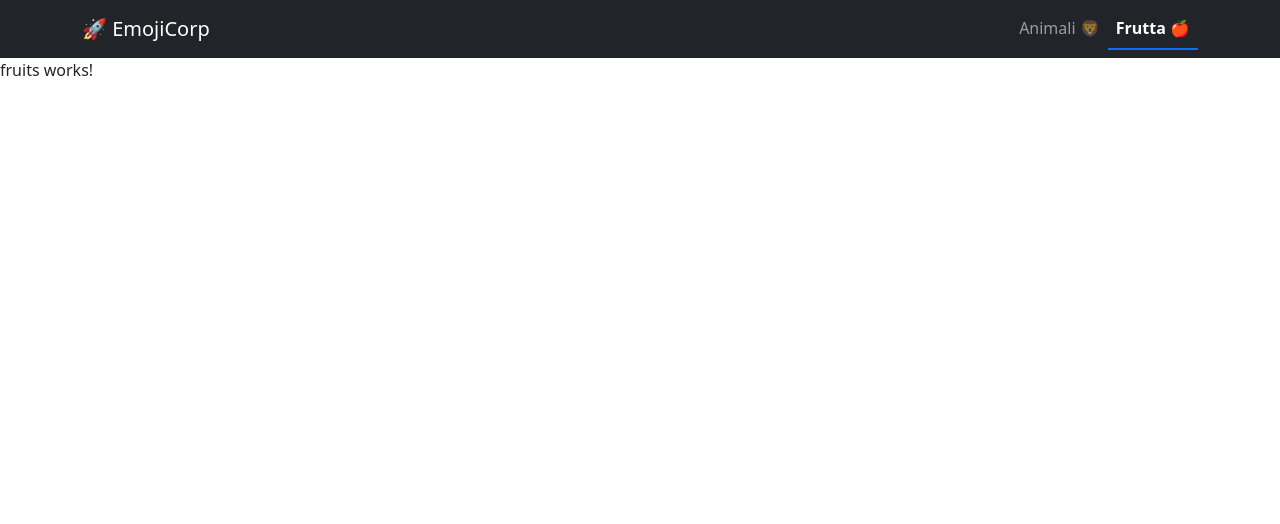
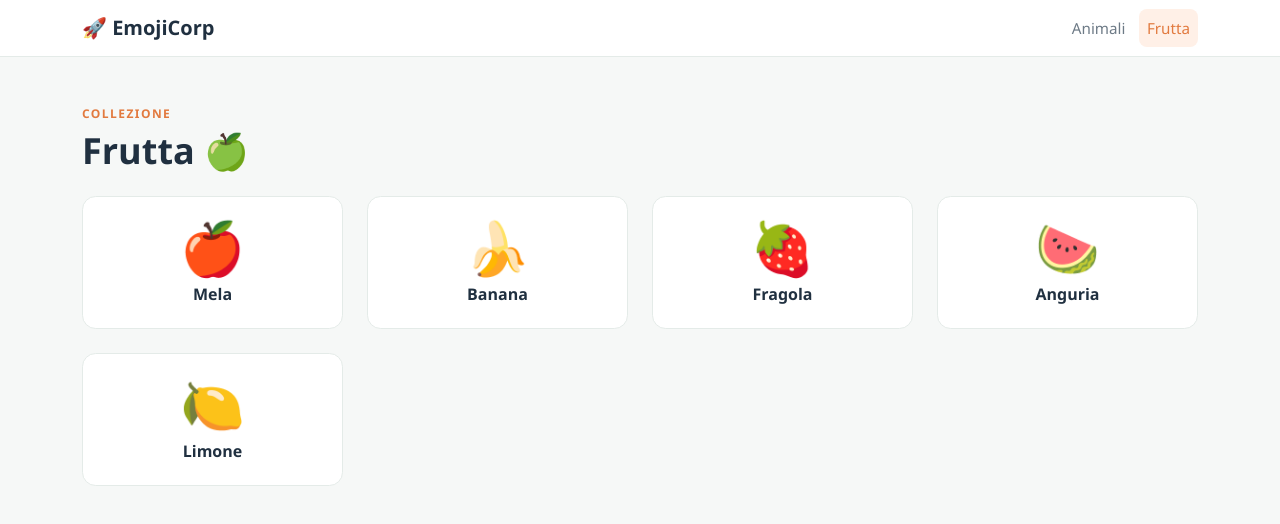
Before and after one commit to SiniscalchiDavide/Missione-EmojiCorp-La-Piattaforma-Universale, an Angular app in the folder emojicorp-app/: page /fruits in a window 1280 px wide. Shown: the top 524 px of the page. Built offline with nearby package versions, Linux system fonts and the light colour scheme.

Commit message:
Sistemata css

```diff
--- a/emojicorp-app/src/Pagine/animals/animals.html
+++ b/emojicorp-app/src/Pagine/animals/animals.html
@@ -1,13 +1,14 @@
-<h2 class="mb-4">Sezione Animali 🐾</h2>
+<header class="section-heading">
+  <p class="section-kicker">Collezione</p>
+  <h1>Animali 🐾</h1>
+</header>
 
 <div class="row">
   @for (item of animals; track item.name) {
     <div class="col-12 col-md-4 col-lg-3 mb-4">
-      <div class="card text-center shadow-sm h-100">
-        <div class="card-body">
-          <div class="display-1 mb-2">{{ item.emoji }}</div>
-          <h5 class="card-title">{{ item.name }}</h5>
-        </div>
+      <div class="emoji-card">
+        <span class="emoji-card__emoji" aria-hidden="true">{{ item.emoji }}</span>
+        <h2 class="emoji-card__name">{{ item.name }}</h2>
       </div>
     </div>
   }
--- a/emojicorp-app/src/Pagine/fruits/fruits.html
+++ b/emojicorp-app/src/Pagine/fruits/fruits.html
@@ -1 +1,15 @@
-<p>fruits works!</p>
+<header class="section-heading">
+  <p class="section-kicker">Collezione</p>
+  <h1>Frutta 🍏</h1>
+</header>
+
+<div class="row">
+  @for (item of fruits; track item.name) {
+    <div class="col-12 col-md-4 col-lg-3 mb-4">
+      <div class="emoji-card">
+        <span class="emoji-card__emoji" aria-hidden="true">{{ item.emoji }}</span>
+        <h2 class="emoji-card__name">{{ item.name }}</h2>
+      </div>
+    </div>
+  }
+</div>
--- a/emojicorp-app/src/Pagine/fruits/fruits.ts
+++ b/emojicorp-app/src/Pagine/fruits/fruits.ts
@@ -1,9 +1,18 @@
 import { Component } from '@angular/core';
 
 @Component({
+  selector: 'app-fruits',
+  standalone: true,
   imports: [],
-  selector: 'app-fruits',
-  styleUrl: './fruits.css',
   templateUrl: './fruits.html',
+  styleUrl: './fruits.css'
 })
-export class Fruits {}
+export class Fruits {
+  fruits = [
+    { name: 'Mela', emoji: '🍎' },
+    { name: 'Banana', emoji: '🍌' },
+    { name: 'Fragola', emoji: '🍓' },
+    { name: 'Anguria', emoji: '🍉' },
+    { name: 'Limone', emoji: '🍋' }
+  ];
+}
--- a/emojicorp-app/src/app/app.css
+++ b/emojicorp-app/src/app/app.css
@@ -1,9 +1,30 @@
-.active-menu {
-  font-weight: bold;
-  color: #fff !important;
-  border-bottom: 2px solid #0d6efd;
+.site-nav {
+  border-bottom: 1px solid var(--line);
+  background: var(--surface);
 }
 
-.nav-link {
-  cursor: pointer;
+.site-nav__brand {
+  color: var(--ink);
+  font-weight: 700;
 }
+
+.site-nav__brand:hover {
+  color: var(--accent);
+}
+
+.site-nav__links {
+  gap: 0.35rem;
+}
+
+.site-nav .nav-link {
+  border-radius: 0.5rem;
+  color: var(--muted);
+  font-size: 0.95rem;
+  transition: background-color 0.2s ease, color 0.2s ease;
+}
+
+.site-nav .nav-link:hover,
+.site-nav .nav-link.active-menu {
+  background: var(--accent-soft);
+  color: var(--accent);
+}
--- a/emojicorp-app/src/app/app.html
+++ b/emojicorp-app/src/app/app.html
@@ -1,13 +1,15 @@
-<nav class="navbar navbar-expand-lg navbar-dark bg-dark">
+<nav class="navbar navbar-expand-lg site-nav">
   <div class="container">
-    <a class="navbar-brand" href="#">🚀 EmojiCorp</a>
-    <div class="navbar-nav">
-      <!-- Usiamo routerLink e routerLinkActive come indicato nella Fase 2 -->
-      <a class="nav-link" routerLink="/animals" routerLinkActive="active-menu">Animali 🦁</a>
-      <a class="nav-link" routerLink="/fruits" routerLinkActive="active-menu">Frutta 🍎</a>
+    <a class="navbar-brand site-nav__brand" routerLink="/">🚀 EmojiCorp</a>
+    <div class="navbar-nav site-nav__links">
+      <a class="nav-link" routerLink="/animals" routerLinkActive="active-menu">Animali</a>
+      <a class="nav-link" routerLink="/fruits" routerLinkActive="active-menu">Frutta</a>
     </div>
   </div>
 </nav>
 
-
-<router-outlet></router-outlet>
+<main class="page-shell">
+  <div class="container">
+    <router-outlet></router-outlet>
+  </div>
+</main>
--- a/emojicorp-app/src/styles.css
+++ b/emojicorp-app/src/styles.css
@@ -1,2 +1,74 @@
-/* You can add global styles to this file, and also import other style files */
 @import 'bootstrap/dist/css/bootstrap.min.css';
+
+:root {
+  --ink: #203040;
+  --muted: #6d7a86;
+  --surface: #ffffff;
+  --page: #f6f8f7;
+  --line: #e4ebe8;
+  --accent: #e27a3f;
+  --accent-soft: #fff0e7;
+}
+
+* {
+  box-sizing: border-box;
+}
+
+body {
+  margin: 0;
+  min-height: 100vh;
+  background: var(--page);
+  color: var(--ink);
+  font-family: "Segoe UI", Roboto, Helvetica, Arial, sans-serif;
+}
+
+.page-shell {
+  padding: 3rem 0;
+}
+
+.section-heading {
+  margin-bottom: 1.5rem;
+}
+
+.section-kicker {
+  margin: 0 0 0.35rem;
+  color: var(--accent);
+  font-size: 0.75rem;
+  font-weight: 700;
+  letter-spacing: 0.12em;
+  text-transform: uppercase;
+}
+
+.section-heading h1 {
+  margin: 0;
+  font-size: clamp(1.7rem, 3vw, 2.25rem);
+  font-weight: 700;
+}
+
+.emoji-card {
+  height: 100%;
+  padding: 1.5rem 1rem;
+  border: 1px solid var(--line);
+  border-radius: 0.85rem;
+  background: var(--surface);
+  text-align: center;
+  transition: border-color 0.2s ease, transform 0.2s ease;
+}
+
+.emoji-card:hover {
+  border-color: #f0b08b;
+  transform: translateY(-3px);
+}
+
+.emoji-card__emoji {
+  display: block;
+  margin-bottom: 0.75rem;
+  font-size: 3.25rem;
+  line-height: 1;
+}
+
+.emoji-card__name {
+  margin: 0;
+  font-size: 1rem;
+  font-weight: 600;
+}
```
